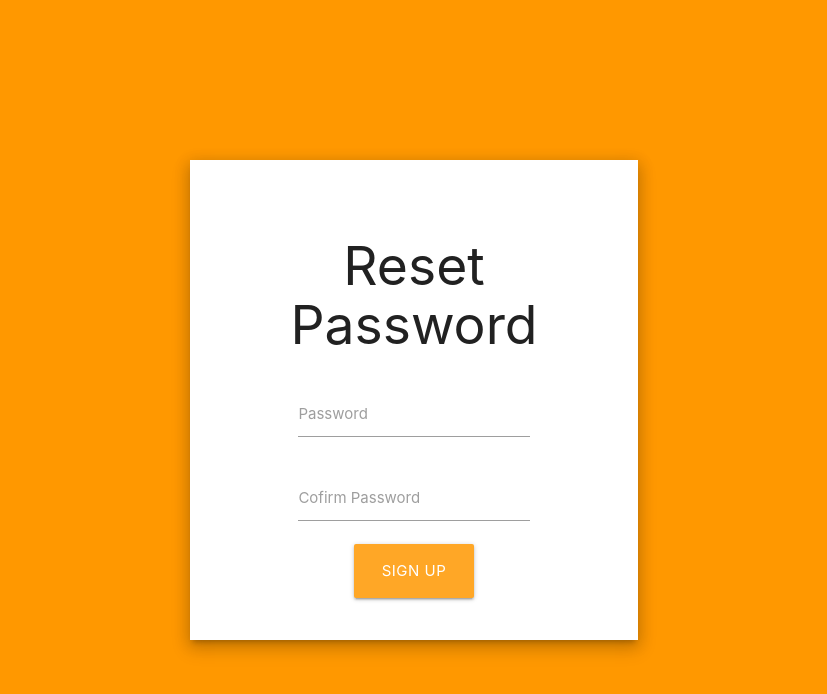
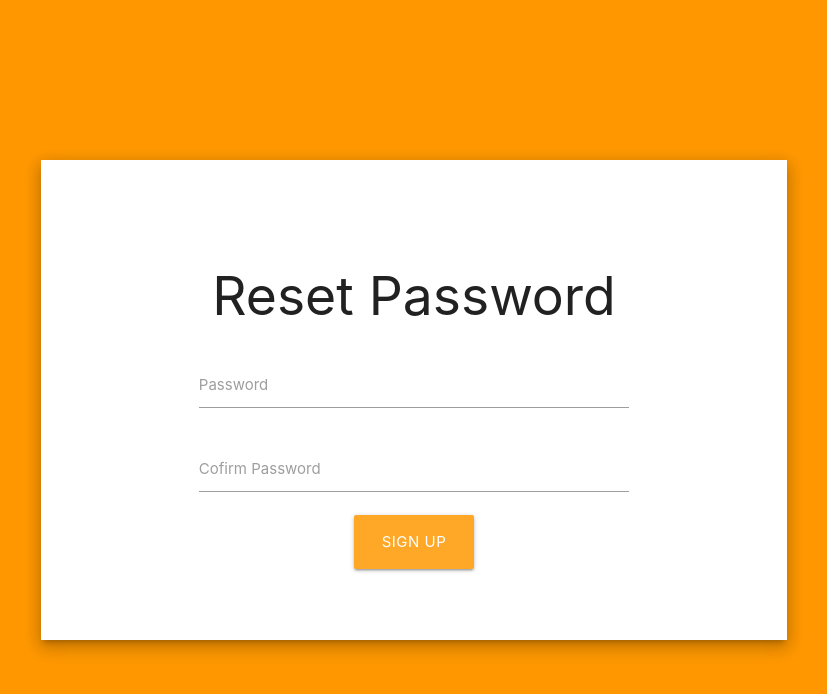
Before and after one commit to GuilhermeCarra/property-search-frontend, a React (Create React App) app: page /login/reset in a window 1280 px wide. Shown: the top 694 px of the page, without its empty margins (226-1053 px from the left). Built offline with nearby package versions, Linux system fonts and the light colour scheme.

Commit message:
Change style on reset password view

```diff
--- a/src/views/login/Reset.js
+++ b/src/views/login/Reset.js
@@ -4,16 +4,16 @@ function Reset() {
         <div className="container">
           <div className="row">
 
-            <div className="col m6 offset-m3 center z-depth-3 white center-card valign-wrapper">
+            <div className="col s12 m10 offset-m1 center z-depth-3 white center-card valign-wrapper">
               <div className="section col s12 m12">
                 <h2>Reset Password</h2>
-                <div className="col s12 m12">
+                <div className="col s12">
                   <div className="input-field col s8 offset-s2">
                     <input id="password" type="password"/>
                     <label for="password">Password</label>
                   </div>
                 </div>
-                <div className="col s12 m12">
+                <div className="col s12">
                   <div className="input-field col s8 offset-s2">
                     <input id="password_confirm" type="password"/>
                     <label for="password_cofirm">Cofirm Password</label>
```
